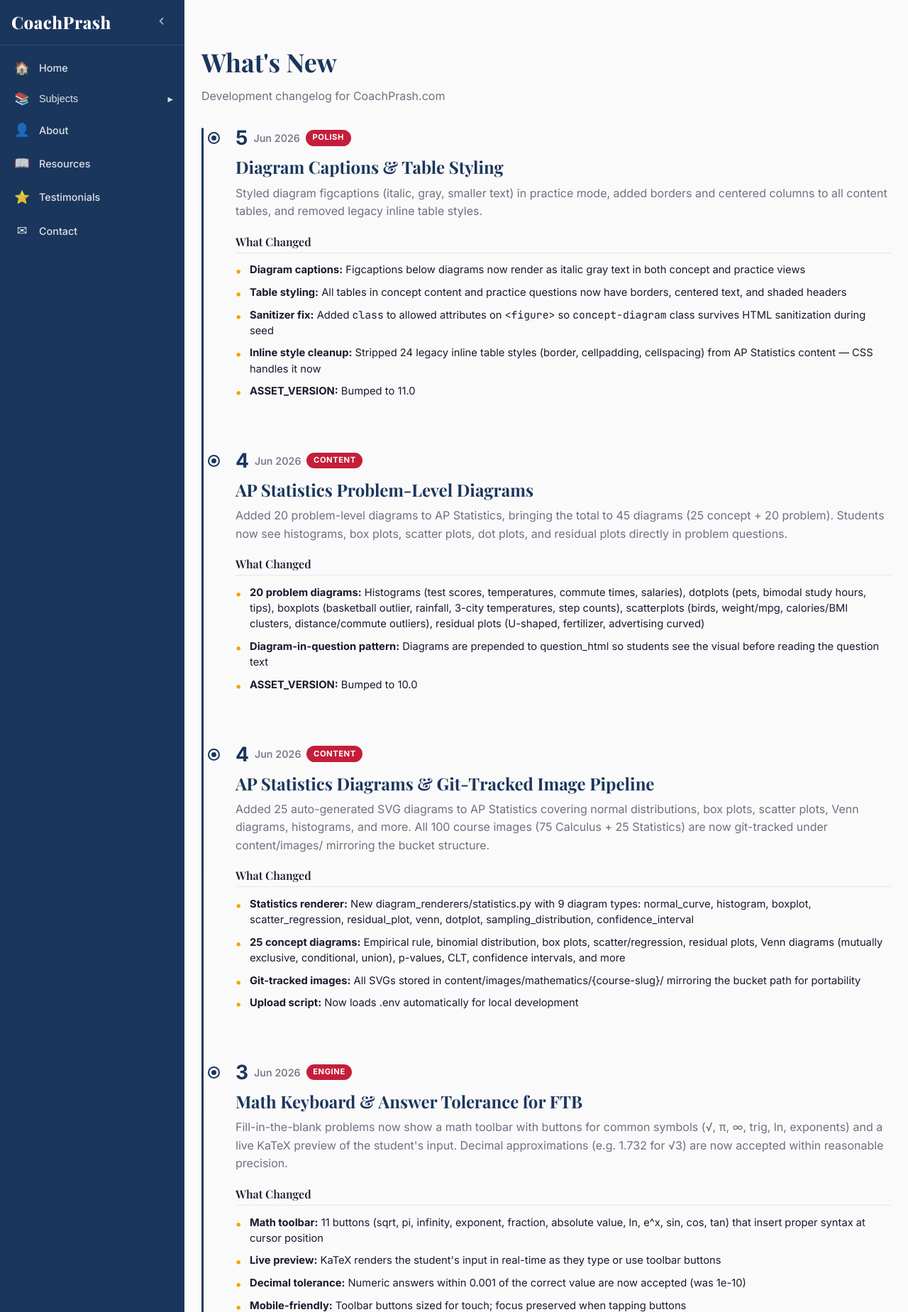
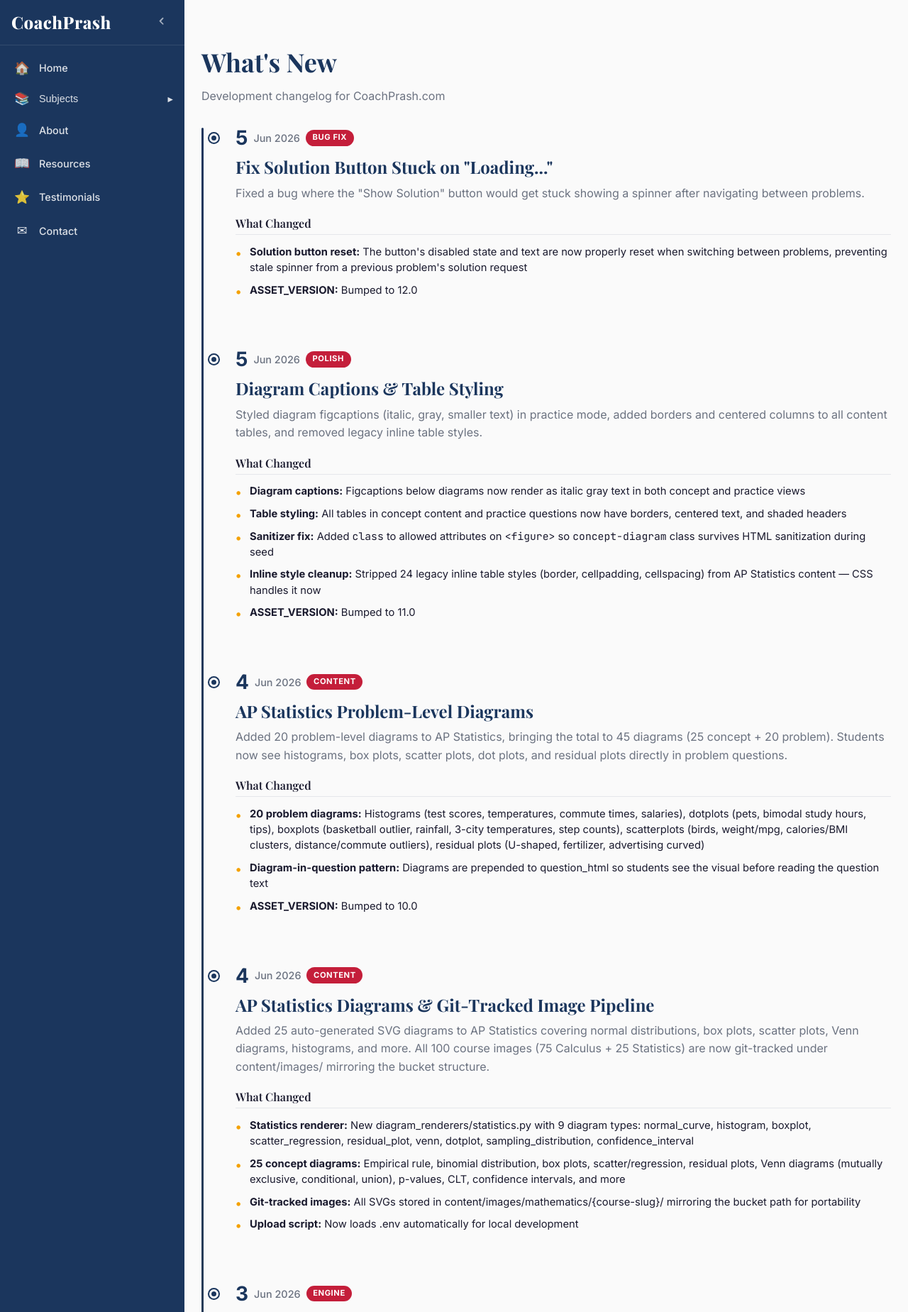
Before and after one commit to CoachPrash/CoachPrash, a Python web app: template app/templates/admin/changelog.html in a window 1280 px wide. Shown: the top 1849 px of the page at 71% size. Run offline with Jinja, Linux system fonts and the light colour scheme; the template is opened without the code that fills it, so the values that code supplies are empty.

Commit message:
Fix solution button stuck on Loading spinner between problems
Reset solutionBtn disabled state and text in showProblem() so stale
spinner from a previous problem's solution request doesn't persist.

Co-Authored-By: Claude Opus 4.6 <noreply@anthropic.com>

```diff
--- a/app/config.py
+++ b/app/config.py
@@ -18,7 +18,7 @@ class Config:
     WTF_CSRF_ENABLED = True
     GOOGLE_CLIENT_ID = os.environ.get('GOOGLE_CLIENT_ID')
     GOOGLE_CLIENT_SECRET = os.environ.get('GOOGLE_CLIENT_SECRET')
-    ASSET_VERSION = os.environ.get('ASSET_VERSION', '11.0')
+    ASSET_VERSION = os.environ.get('ASSET_VERSION', '12.0')
     RATELIMIT_STORAGE_URI = 'memory://'
     SQLALCHEMY_ENGINE_OPTIONS = {
         'pool_pre_ping': True,
--- a/app/static/js/practice.js
+++ b/app/static/js/practice.js
@@ -233,6 +233,8 @@ document.addEventListener('DOMContentLoaded', function () {
         hintBtn.style.display = p.hint_count > 0 ? '' : 'none';
         hintBtn.textContent = 'Show Hint';
         solutionBtn.style.display = 'none';
+        solutionBtn.disabled = false;
+        solutionBtn.textContent = 'Show Solution';
 
         if (p.problem_type === 'mcq' && p.choices) {
             p.choices.forEach(function (c) {
--- a/app/templates/admin/changelog.html
+++ b/app/templates/admin/changelog.html
@@ -8,6 +8,26 @@
         <p class="changelog-subtitle">Development changelog for CoachPrash.com</p>
 
         <div class="changelog-timeline">
+
+            <div class="changelog-entry">
+                <div class="changelog-date">
+                    <span class="changelog-date-day">5</span>
+                    <span class="changelog-date-month">Jun 2026</span>
+                    <span class="changelog-phase-badge">Bug Fix</span>
+                </div>
+                <div class="changelog-body">
+                    <h2>Fix Solution Button Stuck on "Loading..."</h2>
+                    <p class="changelog-summary">Fixed a bug where the "Show Solution" button would get stuck showing a spinner after navigating between problems.</p>
+
+                    <div class="changelog-section">
+                        <h3>What Changed</h3>
+                        <ul>
+                            <li><strong>Solution button reset:</strong> The button's disabled state and text are now properly reset when switching between problems, preventing stale spinner from a previous problem's solution request</li>
+                            <li><strong>ASSET_VERSION:</strong> Bumped to 12.0</li>
+                        </ul>
+                    </div>
+                </div>
+            </div>
 
             <div class="changelog-entry">
                 <div class="changelog-date">
```
